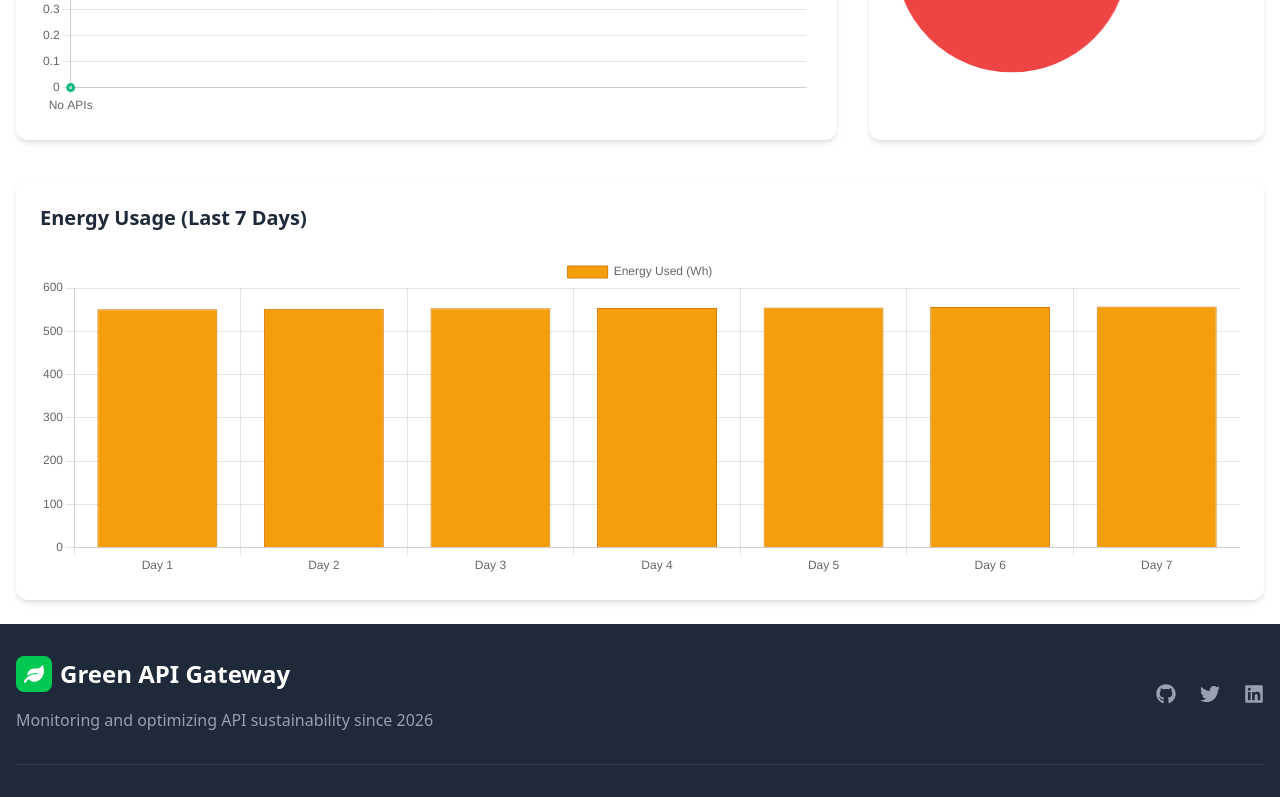
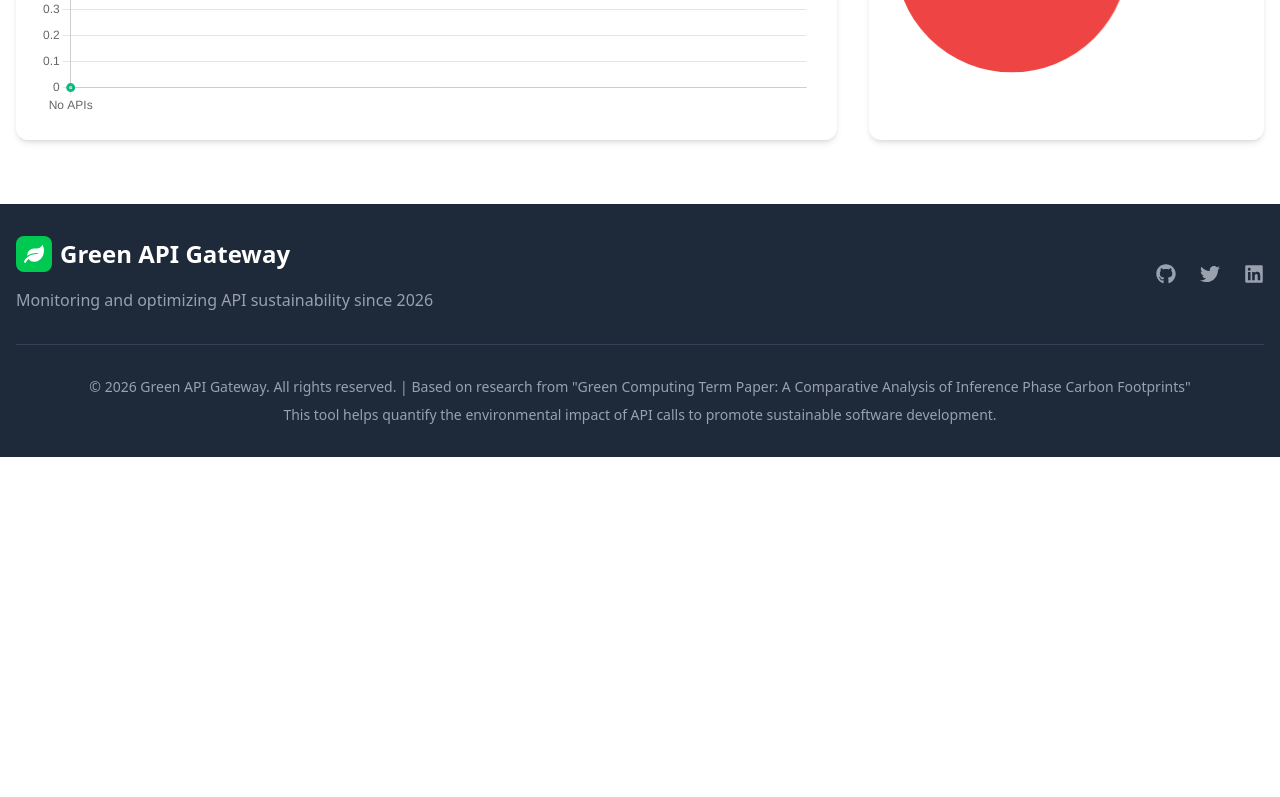
Before and after one commit to palash1212/Green-Api-Gateway, a React (Vite) app: page / in a window 1280 px wide. Shown: the part 692-1489 px from the top of the page. After the commit the page ends 1149 px from the top, so only its background shows below. Built offline with nearby package versions, Linux system fonts and the light colour scheme.

Commit message:
bar chart reove from dashboard

```diff
--- a/src/components/Charts.jsx
+++ b/src/components/Charts.jsx
@@ -12,7 +12,7 @@ import {
   Legend,
   Filler,
 } from "chart.js";
-import { Line, Bar, Pie } from "react-chartjs-2";
+import { Line, Pie } from "react-chartjs-2";
 
 ChartJS.register(
   CategoryScale,
@@ -62,11 +62,6 @@ const Charts = () => {
     [apiNames]
   );
 
-  const energyData = useMemo(
-    () => Array.from({ length: 7 }, (_, i) => hashValue(`day-${i}`, 200, 600)),
-    []
-  );
-
   /* =========================
      Charts
   ========================== */
@@ -100,19 +95,6 @@ const Charts = () => {
         ],
         borderWidth: 2,
         borderColor: "#FFFFFF",
-      },
-    ],
-  };
-
-  const energyChart = {
-    labels: ["Day 1", "Day 2", "Day 3", "Day 4", "Day 5", "Day 6", "Day 7"],
-    datasets: [
-      {
-        label: "Energy Used (Wh)",
-        data: energyData,
-        backgroundColor: "#F59E0B",
-        borderColor: "#D97706",
-        borderWidth: 1,
       },
     ],
   };
@@ -158,15 +140,6 @@ const Charts = () => {
           </div>
         </div>
       </div>
-
-      <div className="bg-white p-6 rounded-xl shadow-md">
-        <h3 className="text-xl font-bold text-gray-800 mb-6">
-          Energy Usage (Last 7 Days)
-        </h3>
-        <div className="h-80">
-          <Bar data={energyChart} options={options} />
-        </div>
-      </div>
     </>
   );
 };
```
Also changed, not shown: 1 other file (tests, documents, lock files or other folders).
